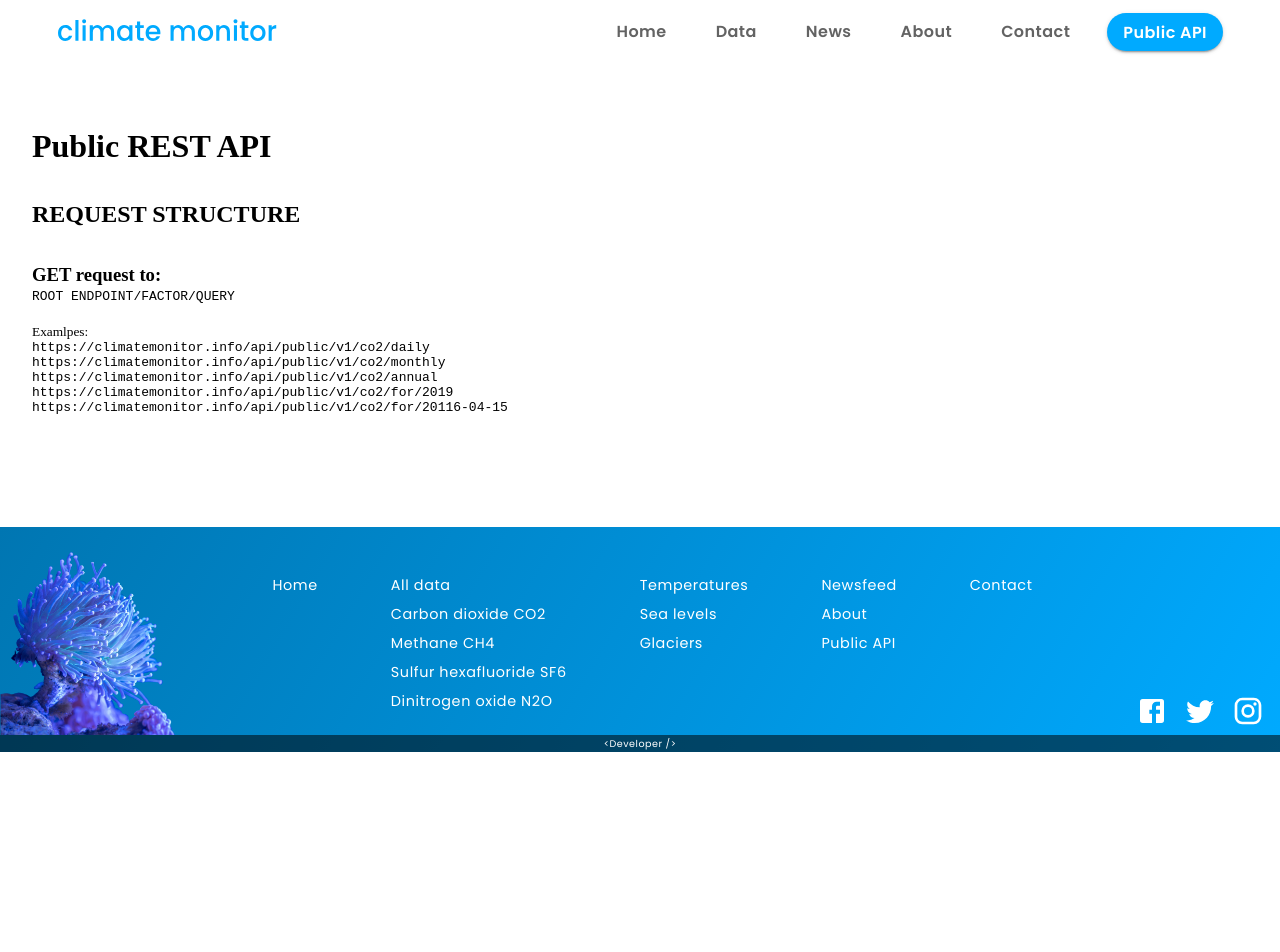
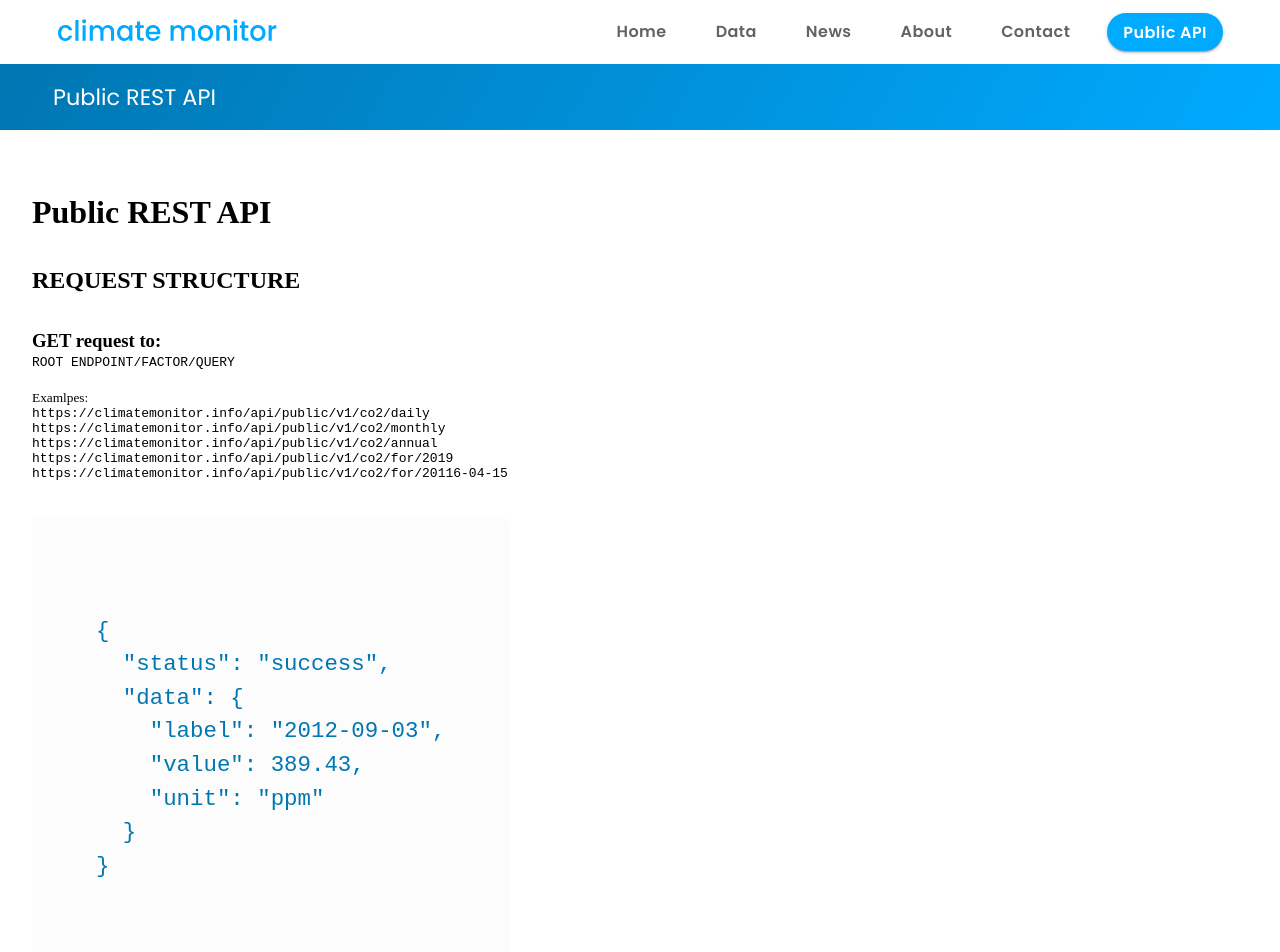
Before and after one commit to TomaszPietrzykowski/climate-monitor-client, a React (Create React App) app: page /public_api in a window 1280 px wide. Shown: the top 952 px of the page. Before the commit the page ends 800 px from the top, so only its background shows below. Built offline with nearby package versions, Linux system fonts and the light colour scheme.

Commit message:
hero rework

```diff
--- a/src/components/home/Hero.js
+++ b/src/components/home/Hero.js
@@ -1,7 +1,7 @@
 import React from "react"
+import { Link } from "react-router-dom"
 import { makeStyles } from "@material-ui/styles"
-import { Spring, animated } from "react-spring/renderprops"
-
+import { Button } from "@material-ui/core"
 import hero from "../../assets/hero.jpg"
 
 const useStyles = makeStyles((theme) => ({
@@ -11,11 +11,8 @@ const useStyles = makeStyles((theme) => ({
     backgroundSize: "cover",
     backgroundPosition: "center",
     width: "100%",
-    minHeight: "400px",
+    minHeight: "600px",
     display: "flex",
-    flexDirection: "column",
-    justifyContent: "center",
-    alignItems: "center",
     position: "relative",
     [theme.breakpoints.down("md")]: {
       minHeight: "300px",
@@ -28,17 +25,30 @@ const useStyles = makeStyles((theme) => ({
       position: "absolute",
       width: "100%",
       height: "100%",
-      backgroundColor: "rgba(0,0,0,.4)",
+      background:
+        "linear-gradient(90deg, rgba(0, 27, 51, 1), 80%, rgba(0, 27, 51, 0.3))",
+      zIndex: 1,
     },
+  },
+  container: {
+    width: "100%",
+    maxWidth: 1400,
+    margin: "auto",
+    padding: "3rem",
+    flexDirection: "column",
+    justifyContent: "center",
+    alignItems: "flex-start",
+    zIndex: 2,
   },
   title: {
     fontFamily: "Poppins, sans",
-    fontSize: "5.5rem",
+    fontSize: "4rem",
     fontWeight: 500,
+    lineHeight: 1.2,
+    letterSpacing: 3,
     color: "white",
     marginBottom: "1rem",
-    textShadow: "0px 0px 3px rgba(0, 0, 0, 1)",
-    zIndex: 1,
+
     [theme.breakpoints.down("md")]: {
       fontSize: "4rem",
     },
@@ -52,11 +62,11 @@ const useStyles = makeStyles((theme) => ({
   },
   subtitle: {
     fontFamily: "Poppins, sans",
-    fontSize: "2.8rem",
-    fontWeight: "500",
-    color: "white",
-    zIndex: 1,
-    textShadow: "0px 0px 3px rgba(0, 0, 0, 1)",
+    fontSize: "2.4rem",
+    fontWeight: 100,
+    letterSpacing: 10,
+    color: theme.palette.primary.main,
+    zIndex: 2,
     [theme.breakpoints.down("md")]: {
       fontSize: "2rem",
     },
@@ -67,8 +77,24 @@ const useStyles = makeStyles((theme) => ({
       fontSize: "1.2rem",
     },
   },
-  blue: {
-    color: theme.palette.primary.main,
+  btn: {
+    ...theme.typography.tab,
+    fontWeight: 400,
+    borderRadius: "50px",
+    color: "white",
+    fontFamily: "Poppins, sans",
+    fontSize: "1.2rem",
+    letterSpacing: 3,
+    border: "3px solid white",
+    textTransform: "uppercase",
+    padding: "0.7rem 3rem 0.7rem 2rem",
+    marginTop: "1rem",
+    marginLeft: 0,
+    [theme.breakpoints.down("xs")]: {
+      padding: "0.2rem 1rem",
+      fontSize: "0.8rem",
+      fontWeight: 500,
+    },
   },
 }))
 
@@ -76,21 +102,24 @@ const Hero = () => {
   const classes = useStyles()
 
   return (
-    <Spring
-      from={{ opacity: 0 }}
-      to={{ opacity: 1 }}
-      delay={1000}
-      config={{ mass: 100, tension: 280, friction: 120, clamp: true }}
-    >
-      {(props) => (
-        <animated.div style={props} className={classes.hero}>
-          <h1 className={classes.title}>
-            <span className={classes.blue}>c</span>limate monitor
-          </h1>
-          <h2 className={classes.subtitle}>json data on climate change</h2>
-        </animated.div>
-      )}
-    </Spring>
+    <div className={classes.hero}>
+      <div className={classes.container}>
+        <div className={classes.subtitle}>climate monitor</div>
+        <div className={classes.title}>
+          Free json data on
+          <br />
+          climate change
+        </div>
+        <Button
+          className={classes.btn}
+          variant="outlined"
+          component={Link}
+          to="/public_api"
+        >
+          &rarr;&nbsp; API Docs
+        </Button>
+      </div>
+    </div>
   )
 }
 
--- a/src/components/pages/Home.js
+++ b/src/components/pages/Home.js
@@ -1,17 +1,17 @@
-import React, { Fragment } from "react";
+import React, { Fragment } from "react"
 
-import Hero from "../home/Hero";
-import Slogan from "../home/Slogan";
-import LatestReadings from "../home/LatestReadings";
-import Description from "../home/Description";
+import Hero from "../home/Hero"
+import Slogan from "../home/Slogan"
+import LatestReadings from "../home/LatestReadings"
+import Description from "../home/Description"
 // import Separator from "../ui/Separator";
-import Amazon from "../home/Amazon";
-import GetInvolved from "../home/GetInvolved";
+import Amazon from "../home/Amazon"
+import GetInvolved from "../home/GetInvolved"
 
 const Home = ({ setValue }) => {
   return (
     <Fragment>
-      <Slogan />
+      {/* <Slogan /> */}
       <Hero setValue={setValue} />
       <LatestReadings setValue={setValue} />
       {/* <Separator /> */}
@@ -19,7 +19,7 @@ const Home = ({ setValue }) => {
       <Amazon setValue={setValue} />
       <GetInvolved setValue={setValue} />
     </Fragment>
-  );
-};
+  )
+}
 
-export default Home;
+export default Home
--- a/src/components/pages/PublicAPI.js
+++ b/src/components/pages/PublicAPI.js
@@ -9,11 +9,42 @@ const useStyles = makeStyles((theme) => ({
     marginBottom: "5rem",
     padding: "2rem",
   },
+  titleBar: {
+    width: "100%",
+    zIndex: theme.zIndex.drawer + 1,
+    background: `linear-gradient(120deg, ${theme.palette.primary.dark}, ${theme.palette.primary.main})`,
+  },
+  sectionHeader: {
+    fontFamily: "Poppins",
+    fontWeight: 400,
+    color: "white",
+    fontSize: "1.4rem",
+    marginLeft: 37,
+    padding: "1rem",
+    [theme.breakpoints.down("md")]: {
+      marginLeft: 20,
+    },
+  },
+  code: {
+    fontSize: "1.4rem",
+    lineHeight: 1.5,
+    color: theme.palette.primary.dark,
+  },
+  codeblock: {
+    width: "min-content",
+    padding: "4rem",
+    background: "rgba(0,0,0, 0.01)",
+    borderRadius: 7,
+  },
 }))
 
 const PublicAPI = () => {
   const classes = useStyles()
   return (
+    <>
+      <div className={classes.titleBar}>
+        <div className={classes.sectionHeader}>Public REST API</div>
+      </div>
       <div className={classes.container}>
         <h1>Public REST API</h1>
         <br />
@@ -35,6 +66,25 @@ const PublicAPI = () => {
             https://climatemonitor.info/api/public/v1/co2/for/20116-04-15 <br />
           </code>
         </pre>
+        <br />
+        <br />
+        <div className={classes.codeblock}>
+          <pre>
+            <code className={classes.code}>
+              {`
+{
+  "status": "success",
+  "data": {
+    "label": "2012-09-03",
+    "value": 389.43,
+    "unit": "ppm"
+  }
+}
+                `}
+            </code>
+          </pre>
+        </div>
+
         {/*
 #####
 
@@ -494,6 +544,7 @@ Daily land surface average temperature anomaly (last ten years of availaible rec
 /temp/daily_max
 <code></code> */}
       </div>
+    </>
   )
 }
 
```
Lines whose indentation alone changed are shown as unchanged.
